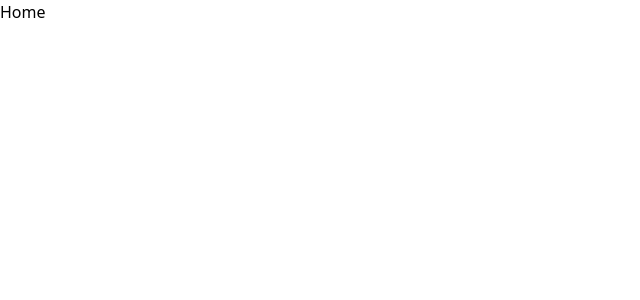
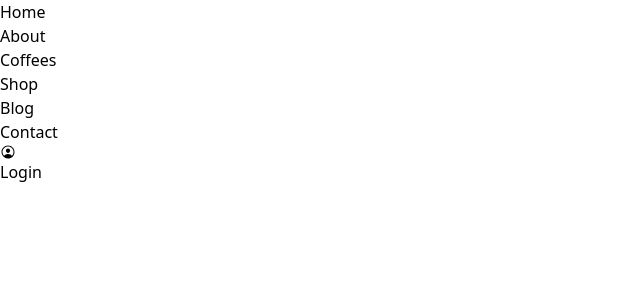
Before and after one commit to AdieDev0/Brew-Haven---CoffeeShop, a React (Vite) app in the folder brewed/: page / in a window 1280 px wide. Shown: the top 300 px of the page, without its empty margins (0-640 px from the left). Built offline with nearby package versions, Linux system fonts and the light colour scheme.

Commit message:
Import Image

```diff
--- a/brewed/src/Components/Navbar.jsx
+++ b/brewed/src/Components/Navbar.jsx
@@ -1,9 +1,28 @@
-import React from 'react'
+import React from "react";
+import { IoPersonCircleOutline } from "react-icons/io5";
 
 const Navbar = () => {
   return (
-    <div></div>
-  )
-}
+    <div>
+      <div className="flex justify-between">
+        {/* LOGO */}
+        <img src="" alt="" />
+        <div className="flex gap-2">
+          <h1>Home</h1>
+          <h1>About</h1>
+          <h1>Coffees</h1>
+          <h1>Shop</h1>
+          <h1>Blog</h1>
+          <h1>Contact</h1>
+        </div>
+        {/* Login */}
+        <button className="flex">
+          <IoPersonCircleOutline />
+          Login
+        </button>
+      </div>
+    </div>
+  );
+};
 
-export default Navbar
+export default Navbar;
--- a/brewed/src/Pages/Home.jsx
+++ b/brewed/src/Pages/Home.jsx
@@ -1,8 +1,10 @@
 import React from 'react'
-
+import Navbar from '../Components/Navbar.jsx'
 const Home = () => {
   return (
-    <div>Home</div>
+    <div>
+      <Navbar/>
+    </div>
   )
 }
 
```
Also changed, not shown: brewed/src/assets/LogoNav.png (added).
